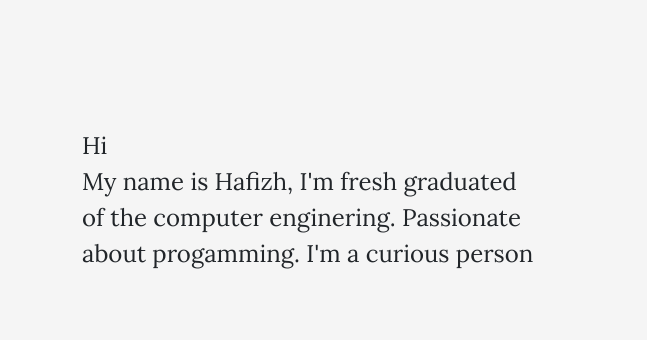
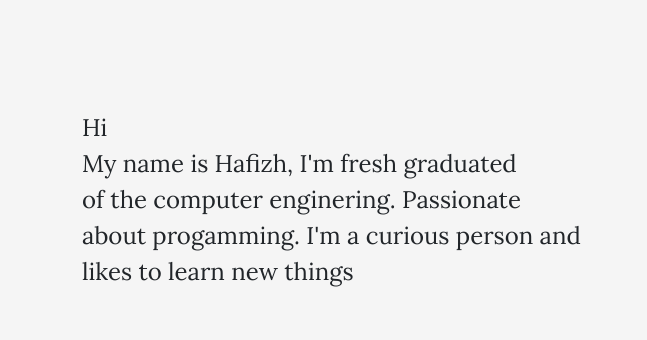
Before and after one commit to Fizh16/fizhporto, a plain HTML site: page index.html in a window 1280 px wide. Shown: the part 1625-1965 px from the top of the page, 0-647 px from the left. Drawn offline with nearby package versions, Linux system fonts and the light colour scheme.

Commit message:
Update index.html

```diff
--- a/index.html
+++ b/index.html
@@ -112,7 +112,8 @@
                         My name is Hafizh, I'm fresh graduated <br>
                         of the computer enginering. Passionate
                         <br> about progamming.
-                        I'm a curious person
+                        I'm a curious person and
+                        likes to learn new things
                     </p>
                 </div>
                 <div class="col col-about">
```
